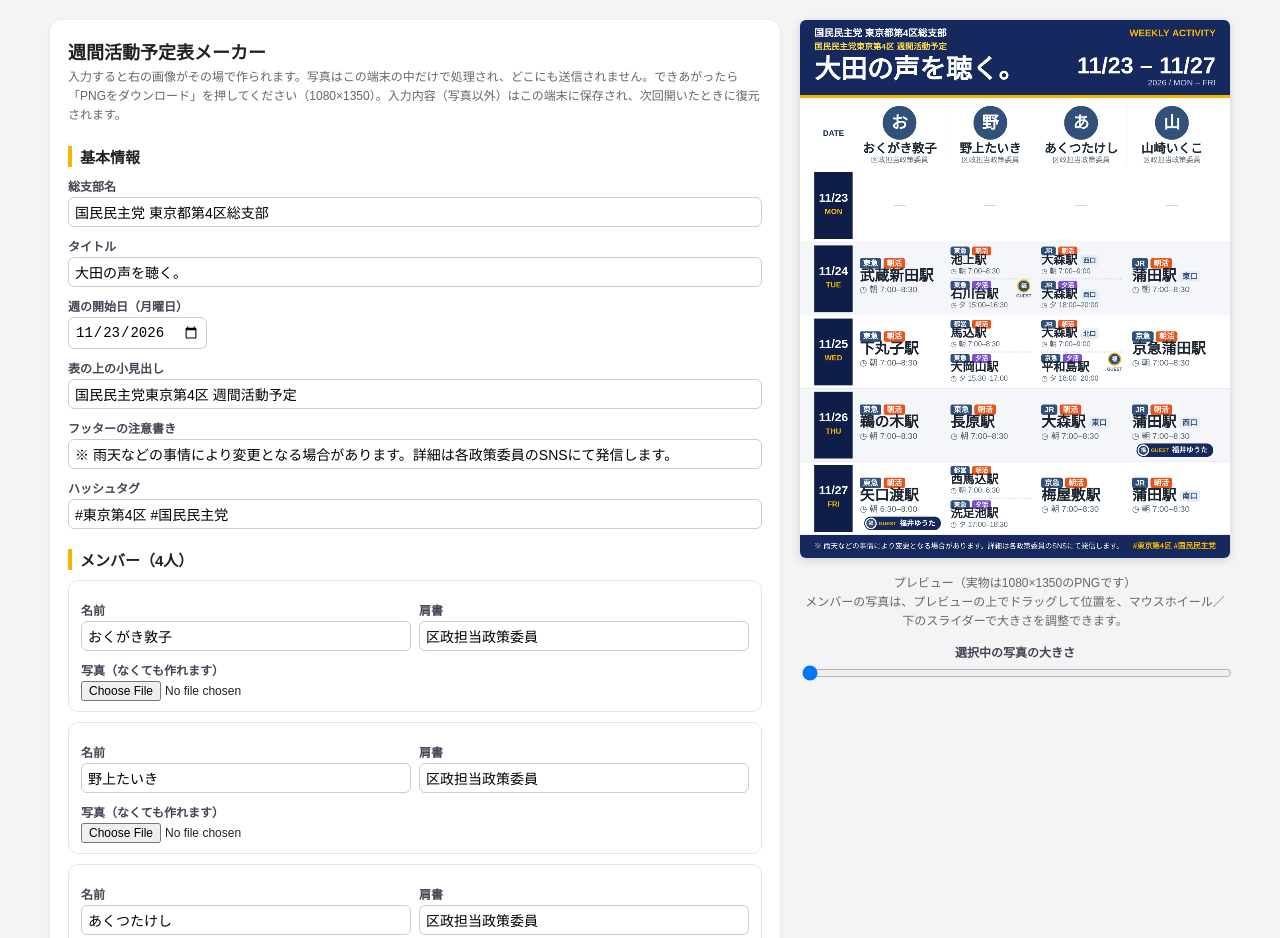
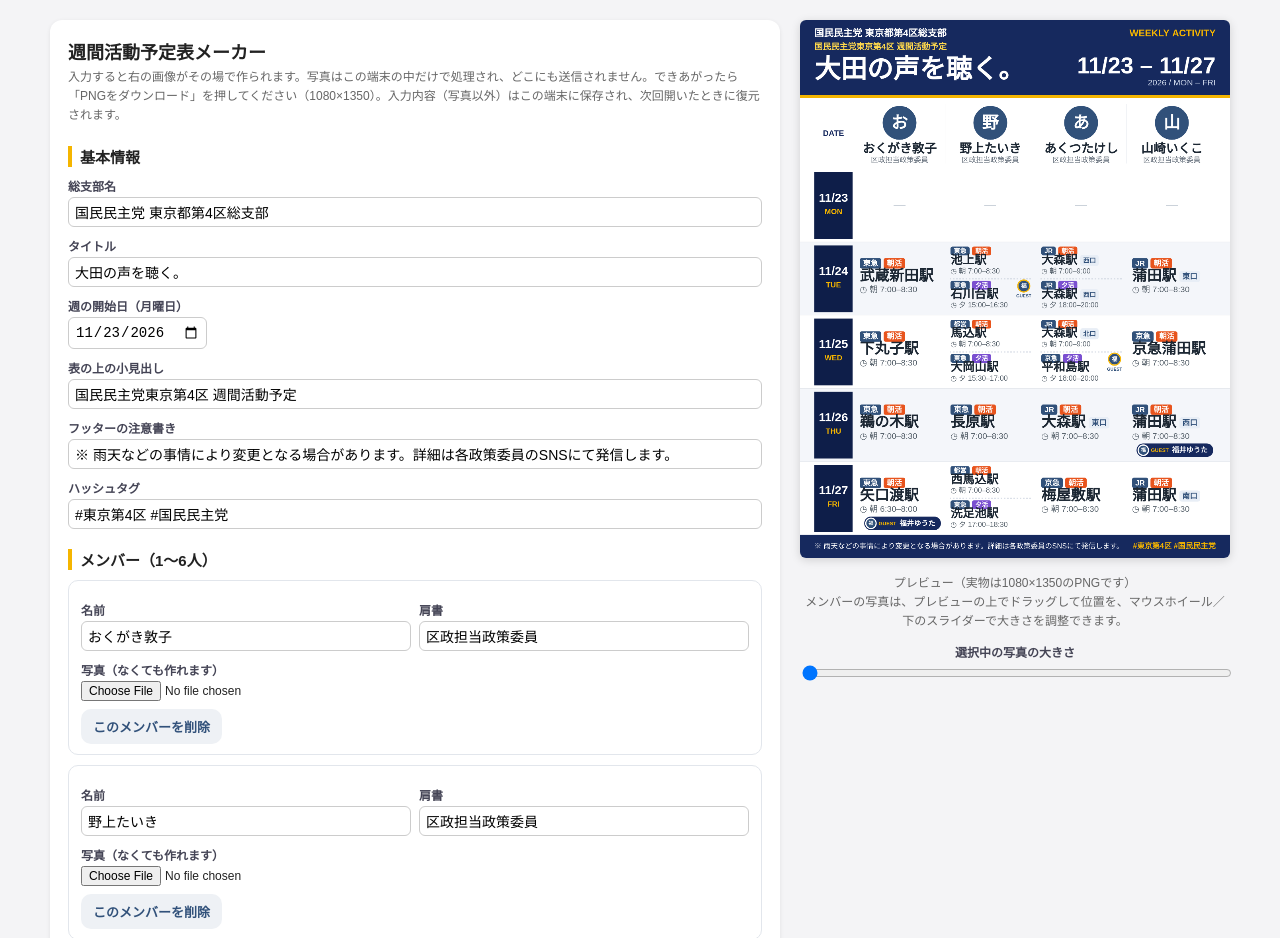
Before and after one commit to 8trkm8/kokumin-senkyo-kobo, a plain HTML site: page schedule-factory.html in a window 1280 px wide. Shown: the top 938 px of the page. Drawn offline with Linux system fonts and the light colour scheme.

Commit message:
週間活動予定表メーカー：メンバー数を1〜6人可変に

```diff
--- a/schedule-factory.html
+++ b/schedule-factory.html
@@ -58,7 +58,7 @@
     <label>ハッシュタグ</label>
     <input type="text" id="hashtag">
 
-    <h2>メンバー（4人）</h2>
+    <h2>メンバー（1〜6人）</h2>
     <div id="members"></div>
 
     <h2>ゲスト（任意・1人）</h2>
@@ -142,7 +142,7 @@ const SAMPLE = {
 };
 
 let state = loadState();
-const photos = [null, null, null, null]; // {img, dx, dy, scale}
+let photos = [null, null, null, null]; // {img, dx, dy, scale}
 let guestPhoto = null;
 let selectedPhoto = 0;
 
@@ -194,9 +194,44 @@ function buildForm() {
       inp.addEventListener("input", () => { state.members[i][inp.dataset.f] = inp.value; saveState(); buildDays(); draw(); });
     });
     div.querySelector("input[type=file]").addEventListener("change", ev => loadPhoto(ev.target.files[0], i));
+    if (state.members.length > 1) {
+      const del = document.createElement("button");
+      del.type = "button"; del.className = "subbtn"; del.textContent = "このメンバーを削除";
+      del.addEventListener("click", () => removeMember(i));
+      div.appendChild(del);
+    }
   });
-  $("guestPhoto").addEventListener("change", ev => loadPhoto(ev.target.files[0], -1));
+  if (state.members.length < 6) {
+    const add = document.createElement("button");
+    add.type = "button"; add.className = "subbtn"; add.textContent = "＋ メンバーを追加（最大6人）";
+    add.addEventListener("click", addMember);
+    mw.appendChild(add);
+  }
+  if (!$("guestPhoto").dataset.bound) { $("guestPhoto").dataset.bound = "1"; $("guestPhoto").addEventListener("change", ev => loadPhoto(ev.target.files[0], -1)); }
   buildDays();
+}
+function normalizeShape() {
+  const n = state.members.length;
+  state.cells = state.cells || [];
+  for (let d = 0; d < 5; d++) {
+    state.cells[d] = state.cells[d] || [];
+    while (state.cells[d].length < n) state.cells[d].push([]);
+    state.cells[d].length = n;
+  }
+  while (photos.length < n) photos.push(null);
+  photos.length = n;
+}
+function addMember() {
+  if (state.members.length >= 6) return;
+  state.members.push({ name: "", role: "" });
+  normalizeShape(); saveState(); buildForm(); draw();
+}
+function removeMember(i) {
+  if (state.members.length <= 1) return;
+  state.members.splice(i, 1);
+  state.cells.forEach(row => row.splice(i, 1));
+  photos.splice(i, 1);
+  saveState(); buildForm(); draw();
 }
 function entryEditor(day, mem, idx) {
   const e = state.cells[day][mem][idx] || { station: "", exit: "", line: "", kind: "am", start: "", end: "", guest: false };
@@ -292,10 +327,10 @@ function drawPhotoCircle(cx, cy, r, rec, initial) {
   ctx.lineWidth = 3; ctx.strokeStyle = "#fff"; ctx.stroke();
 }
 const MARGIN = 36, DATE_W = 96, GAP = 8;
-const COL_W = (W - MARGIN * 2 - DATE_W - GAP * 4) / 4;
+function COL_W() { const n = Math.max(1, state.members.length); return (W - MARGIN * 2 - DATE_W - GAP * n) / n; }
 const HEAD_H = 196, MEMBER_H = 178, FOOT_H = 58;
 const ROW_H = (H - HEAD_H - MEMBER_H - FOOT_H) / 5;
-function colX(i) { return MARGIN + DATE_W + GAP + i * (COL_W + GAP); }
+function colX(i) { return MARGIN + DATE_W + GAP + i * (COL_W() + GAP); }
 
 function drawEntry(x, y, w, h, e, padTop) {
   if (!e || !e.station) {
@@ -326,7 +361,7 @@ function drawEntry(x, y, w, h, e, padTop) {
   // station
   const stY = topY + (compact ? 35 : 46);
   let stTxt = e.station;
-  let px = fitPx(stTxt, w - pad * 2 - (e.exit ? 74 : 0) - (compact && e.guest ? 52 : 0), compact ? 30 : 37);
+  let px = fitPx(stTxt, w - pad * 2 - (e.exit ? 74 : 0) - (compact && e.guest ? 52 : 0), compact ? (w > 340 ? 40 : 30) : (w > 340 ? 48 : 37));
   ctx.font = font(px); ctx.fillStyle = INK;
   ctx.fillText(stTxt, x + pad, stY);
   const stW = ctx.measureText(stTxt).width;
@@ -338,7 +373,7 @@ function drawEntry(x, y, w, h, e, padTop) {
     ctx.fillStyle = LINE; ctx.fillText(e.exit, x + pad + stW + 15, stY + 1);
   }
   // time
-  ctx.font = font(compact ? 18 : 21, 400); ctx.fillStyle = "#55606a";
+  ctx.font = font(compact ? 18 : (w > 340 ? 25 : 21), 400); ctx.fillStyle = "#55606a";
   const timeTxt = (e.kind === "pm" ? "夕 " : "朝 ") + (e.start || "") + (e.end ? "–" + e.end : "");
   ctx.fillText("◷ " + timeTxt, x + pad, stY + (compact ? 27 : 34));
   // guest pill
@@ -396,13 +431,14 @@ function draw() {
   const my = HEAD_H;
   ctx.fillStyle = "#fff"; ctx.fillRect(0, my, W, MEMBER_H);
   state.members.forEach((m, i) => {
-    const x = colX(i), cxm = x + COL_W / 2;
+    const x = colX(i), cxm = x + COL_W() / 2;
     if (i > 0) { ctx.fillStyle = "#e3e7ee"; ctx.fillRect(x - GAP / 2, my + 14, 1, MEMBER_H - 28); }
-    drawPhotoCircle(cxm, my + 62, 44, photos[i], (m.name || "？").slice(0, 1));
-    let np = fitPx(m.name, COL_W - 12, 31);
+    drawPhotoCircle(cxm, my + 62, COL_W() >= 400 ? 56 : 44, photos[i], (m.name || "？").slice(0, 1));
+    let np = fitPx(m.name, COL_W() - 12, COL_W() >= 400 ? 42 : 31);
     ctx.font = font(np); ctx.fillStyle = INK; ctx.textAlign = "center";
     ctx.fillText(m.name, cxm, my + 128);
-    ctx.font = font(18, 400); ctx.fillStyle = "#66707c";
+    let rp = fitPx(m.role, COL_W() - 4, 18, 400);
+    ctx.font = font(rp, 400); ctx.fillStyle = "#66707c";
     ctx.fillText(m.role, cxm, my + 156);
     ctx.textAlign = "left";
   });
@@ -425,11 +461,11 @@ function draw() {
     state.members.forEach((m, mi) => {
       const x = colX(mi);
       const entries = (state.cells[di][mi] || []).filter(e => e && e.station);
-      if (!entries.length) { drawEntry(x, y + 6, COL_W, ROW_H - 12, null); return; }
+      if (!entries.length) { drawEntry(x, y + 6, COL_W(), ROW_H - 12, null); return; }
       const eh = (ROW_H - 12) / entries.length;
       entries.forEach((e, ei) => {
-        drawEntry(x, y + 6 + ei * eh, COL_W, eh, e, entries.length === 1 ? 26 : 0);
-        if (ei > 0) { ctx.strokeStyle = "#d9dee7"; ctx.setLineDash([4, 4]); ctx.beginPath(); ctx.moveTo(x + 8, y + 6 + ei * eh); ctx.lineTo(x + COL_W - 8, y + 6 + ei * eh); ctx.stroke(); ctx.setLineDash([]); }
+        drawEntry(x, y + 6 + ei * eh, COL_W(), eh, e, entries.length === 1 ? 26 : 0);
+        if (ei > 0) { ctx.strokeStyle = "#d9dee7"; ctx.setLineDash([4, 4]); ctx.beginPath(); ctx.moveTo(x + 8, y + 6 + ei * eh); ctx.lineTo(x + COL_W() - 8, y + 6 + ei * eh); ctx.stroke(); ctx.setLineDash([]); }
       });
     });
   });
@@ -452,8 +488,8 @@ function canvasPos(ev) {
 }
 function photoAt(p) {
   const my = HEAD_H;
-  for (let i = 0; i < 4; i++) {
-    const cxm = colX(i) + COL_W / 2;
+  for (let i = 0; i < state.members.length; i++) {
+    const cxm = colX(i) + COL_W() / 2;
     if (Math.hypot(p.x - cxm, p.y - (my + 62)) <= 48 && photos[i]) return i;
   }
   return -1;
@@ -496,6 +532,7 @@ $("clearAll").addEventListener("click", () => {
   saveState(); buildDays(); draw();
 });
 
+normalizeShape();
 buildForm();
 draw();
 </script>
```
